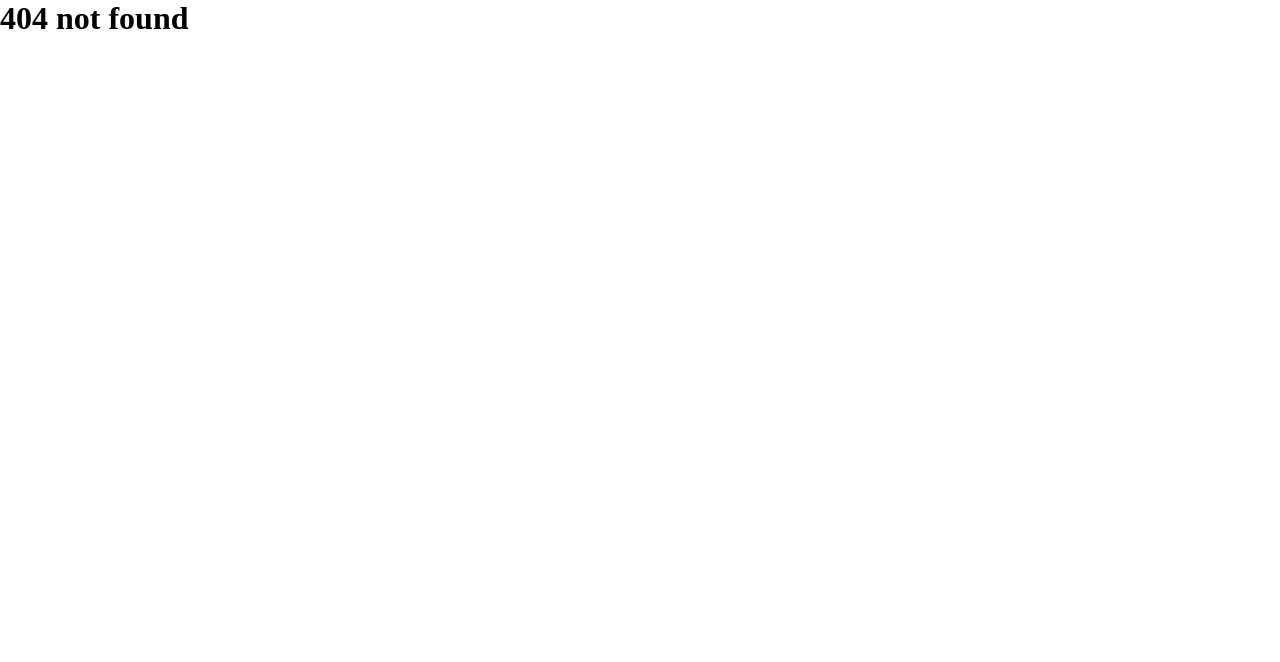
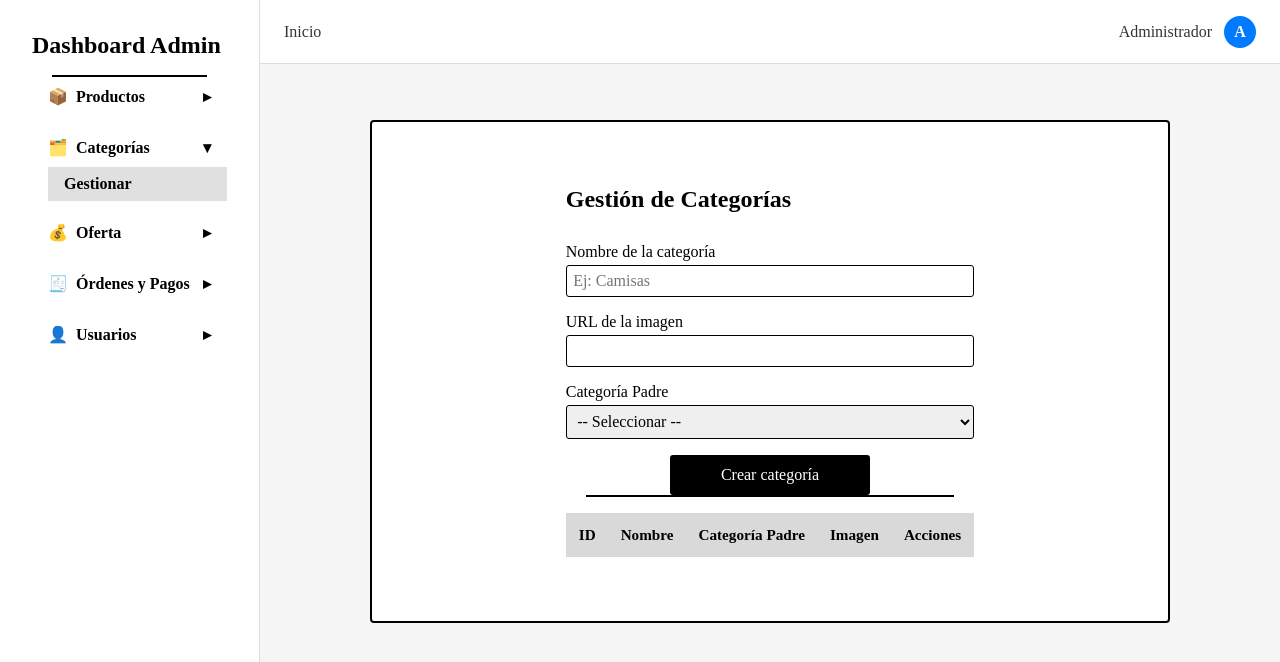
Before and after one commit to MerelesLautaro/Professional-Practice-Project-E-commerce, a React (Vite) app in the folder frontend/: page /categorias/gestionar in a window 1280 px wide. Before the commit this address had no page. Shown: the top 662 px of the page. Built offline with nearby package versions, Linux system fonts and the light colour scheme; a web font is replaced by a local one.

Commit message:
feature: create sidebar and navbar for dashboard admin panel, create componentes for MenuGroup, ItemGroup, Sidebar and NavbarAdmin

```diff
--- a/frontend/src/Router/index.jsx
+++ b/frontend/src/Router/index.jsx
@@ -1,15 +1,27 @@
 import { createBrowserRouter } from "react-router";
 import { RegisterScreen, DashboardScreen } from "../Pages";
 import MainLayout from "../shared/components/layouts/MainLayout";
+import DashboardLayout from "../shared/components/layouts/dashboard/DashboardLayout"
 
 export const Router = createBrowserRouter([
   {
-    path: "/",
-    element:<MainLayout/>,
+    path: '/',
+    element: <MainLayout />,
     children: [
-      { path: "register", element: <RegisterScreen/> },
-      { path: "dash", element: <DashboardScreen/> },
+      { path: 'register', element: <RegisterScreen /> },
     ],
   },
-  { path: "*", element: <h1>404 not found</h1> },
+
+  {
+    path: '/categorias/gestionar',
+    element: <DashboardLayout />,
+    children: [
+      { index: true, element: <DashboardScreen /> },
+    ],
+  },
+
+  {
+    path: '*',
+    element: <h1>404 not found</h1>,
+  },
 ]);
--- /dev/null
+++ b/frontend/src/shared/components/MenuGroup.jsx
@@ -0,0 +1,41 @@
+import React, { useState, useEffect } from 'react';
+import { useLocation } from 'react-router';
+import MenuItem from './MenuItem';
+import '../styles/MenuGroup.css';
+
+const MenuGroup = ({ title, icon, routes }) => {
+  const location = useLocation();
+  const [expanded, setExpanded] = useState(false);
+
+  // Detecta si alguna ruta hija está activa
+  useEffect(() => {
+    const isActive = routes.some(route => location.pathname.startsWith(route.to));
+    if (isActive) {
+      setExpanded(true);
+    }
+  }, [location.pathname, routes]);
+
+  const toggleExpand = () => {
+    setExpanded(prev => !prev);
+  };
+
+  return (
+    <div className="menu-group">
+      <div className="menu-group-header" onClick={toggleExpand}>
+        <span className="menu-group-icon">{icon}</span>
+        <span className="menu-group-title">{title}</span>
+        <span className="menu-group-arrow">{expanded ? '▾' : '▸'}</span>
+      </div>
+
+      {expanded && (
+        <div className="menu-group-items">
+          {routes.map((route, index) => (
+            <MenuItem key={index} to={route.to} label={route.label} />
+          ))}
+        </div>
+      )}
+    </div>
+  );
+};
+
+export default MenuGroup;
--- /dev/null
+++ b/frontend/src/shared/components/MenuItem.jsx
@@ -0,0 +1,18 @@
+import React from 'react';
+import { NavLink } from 'react-router';
+import '../styles/MenuItem.css';
+
+const MenuItem = ({ to, label }) => {
+  return (
+    <NavLink
+      to={to}
+      className={({ isActive }) =>
+        `menu-item ${isActive ? 'active' : ''}`
+      }
+    >
+      {label}
+    </NavLink>
+  );
+};
+
+export default MenuItem;
--- /dev/null
+++ b/frontend/src/shared/components/NavbarAdmin.jsx
@@ -0,0 +1,41 @@
+import React, { useState } from 'react';
+import { NavLink } from 'react-router';
+import '../styles/NavbarAdmin.css';
+
+const NavbarAdmin = () => {
+  const [dropdownOpen, setDropdownOpen] = useState(false);
+
+  const user = {
+    name: 'Administrador',
+  };
+
+  const toggleDropdown = () => setDropdownOpen(prev => !prev);
+
+  const handleLogout = () => {
+    console.log('Cerrar sesión');
+  };
+
+  const getInitial = (name) => name ? name.charAt(0).toUpperCase() : '?';
+
+  return (
+    <nav className="navbar">
+      <div className="navbarLeft">
+        <NavLink to="/dashboard" className="navLink">Inicio</NavLink>
+      </div>
+
+      <div className="navbarRight">
+        <div className="userInfo" onClick={toggleDropdown}>
+          <span className="username">{user.name}</span>
+          <div className="avatar">{getInitial(user.name)}</div>
+          {dropdownOpen && (
+            <div className="dropdown">
+              <button onClick={handleLogout}>Cerrar sesión</button>
+            </div>
+          )}
+        </div>
+      </div>
+    </nav>
+  );
+};
+
+export default NavbarAdmin;
--- /dev/null
+++ b/frontend/src/shared/components/Sidebar.jsx
@@ -0,0 +1,63 @@
+import React from 'react';
+import { FaBars } from 'react-icons/fa';
+import MenuGroup from './MenuGroup';
+import Divider from './Divider'
+
+const Sidebar = () => {
+
+  return (
+    <div className="sidebar-container">
+      <div className="sidebar-header">
+          <h2 className="sidebar-title">Dashboard Admin</h2>
+      </div>
+      <Divider/>
+
+      <nav className="menu-groups">
+        <MenuGroup
+          title="Productos"
+          icon="📦"
+          routes={[
+            { to: '/productos/gestionar', label: 'Gestionar' },
+            { to: '/productos/stock', label: 'Stock' },
+          ]}
+        />
+
+        <MenuGroup
+          title="Categorías"
+          icon="🗂️"
+          routes={[
+            { to: '/categorias/gestionar', label: 'Gestionar' },
+          ]}
+        />
+
+        <MenuGroup
+          title="Oferta"
+          icon="💰"
+          routes={[
+            { to: '/oferta/gestionar', label: 'Gestionar' },
+          ]}
+        />
+
+        <MenuGroup
+          title="Órdenes y Pagos"
+          icon="🧾"
+          routes={[
+            { to: '/ordenes', label: 'Órdenes' },
+          ]}
+        />
+
+        <MenuGroup
+          title="Usuarios"
+          icon="👤"
+          routes={[
+            { to: '/usuarios/nuevo', label: 'Nuevo Usuario' },
+            { to: '/usuarios', label: 'Ver Usuarios' },
+            { to: '/usuarios/roles', label: 'Gestionar Roles' },
+          ]}
+        />
+      </nav>
+    </div>
+  );
+};
+
+export default Sidebar;
--- /dev/null
+++ b/frontend/src/shared/components/layouts/dashboard/DashboardLayout.jsx
@@ -0,0 +1,22 @@
+import React from 'react';
+import { Outlet } from 'react-router';
+import Sidebar from '../../Sidebar';
+import NavbarAdmin from '../../NavbarAdmin';
+import '../../../styles/DashboardLayout.css';
+
+const DashboardLayout = () => {
+  return (
+    <div className="dashboard-layout">
+      <Sidebar />
+
+      <div className="main-content">
+        <NavbarAdmin />
+        <main className="dashboard-content">
+          <Outlet />
+        </main>
+      </div>
+    </div>
+  );
+};
+
+export default DashboardLayout;
--- /dev/null
+++ b/frontend/src/shared/styles/DashboardLayout.css
@@ -0,0 +1,24 @@
+.dashboard-layout {
+  display: flex;
+  height: 100vh;
+  overflow: hidden;
+}
+
+.sidebar {
+  width: 260px;
+  background-color: #fff;
+  border-right: 1px solid #ddd;
+  transition: width 0.3s ease;
+  overflow-y: auto;
+}
+
+.sidebar.collapsed {
+  width: 70px;
+}
+
+.dashboard-content {
+  flex: 1;
+  padding: 24px;
+  background-color: #f5f5f5;
+  overflow-y: auto;
+}
--- /dev/null
+++ b/frontend/src/shared/styles/MenuGroup.css
@@ -0,0 +1,57 @@
+.menu-group {
+  margin-bottom: 12px;
+}
+
+.menu-group-header {
+  display: flex;
+  align-items: center;
+  cursor: pointer;
+  padding: 10px 16px;
+  background-color: #fff;
+  font-weight: bold;
+  user-select: none;
+  transition: background 0.2s ease;
+}
+
+.menu-group-header:hover {
+  background-color: #ececec;
+}
+
+.menu-group-icon {
+  margin-right: 8px;
+}
+
+.menu-group-arrow {
+  margin-left: auto;
+}
+
+.menu-group-items {
+  padding-left: 16px;
+}
+
+.header-container {
+  display: flex;
+  justify-content: space-between;
+  align-items: center;
+  width: 100%;
+  margin-bottom: 1rem;
+}
+
+.collapse-btn button {
+  color: #ffffff;
+  border: none;
+  width: 40px;
+  height: 40px;
+  font-size: 1rem;
+  border-radius: 3px;
+  margin: 0;
+  display: inline-block;
+}
+
+.sidebar-container {
+  padding: 2rem;
+}
+
+.sidebar-title {
+  margin-bottom: 1rem;
+}
--- /dev/null
+++ b/frontend/src/shared/styles/MenuItem.css
@@ -0,0 +1,17 @@
+.menu-item {
+  padding: 8px 16px;
+  display: block;
+  color: #333;
+  text-decoration: none;
+  transition: background 0.2s ease;
+}
+
+.menu-item:hover {
+  background-color: #f0f0f0;
+}
+
+.menu-item.active {
+  font-weight: bold;
+  background-color: #e0e0e0;
+  color: #000;
+}
--- /dev/null
+++ b/frontend/src/shared/styles/NavbarAdmin.css
@@ -0,0 +1,104 @@
+.navbar {
+  display: flex;
+  justify-content: space-between;
+  align-items: center;
+  background-color: #ffffff;
+  padding: 12px 24px;
+  border-bottom: 1px solid #ddd;
+  height: 64px;
+}
+
+.navbarLeft {
+  display: flex;
+  gap: 16px;
+}
+
+.navLink {
+  color: #333;
+  text-decoration: none;
+  font-weight: 500;
+  transition: color 0.2s ease;
+}
+
+.navLink:hover {
+  color: #007bff;
+}
+
+.navbarRight {
+  position: relative;
+}
+
+.userInfo {
+  display: flex;
+  align-items: center;
+  gap: 12px;
+  cursor: pointer;
+}
+
+.username {
+  color: #333;
+  font-weight: 500;
+}
+
+.avatar {
+  background-color: #007bff;
+  color: white;
+  width: 32px;
+  height: 32px;
+  border-radius: 50%;
+  display: flex;
+  align-items: center;
+  justify-content: center;
+  font-weight: bold;
+}
+
+.dropdown {
+  position: absolute;
+  top: 48px;
+  right: 0;
+  background-color: white;
+  border: 1px solid #ccc;
+  padding: 8px 12px;
+  border-radius: 4px;
+  box-shadow: 0 2px 8px rgba(0, 0, 0, 0.1);
+}
+
+.dropdown button {
+  background: none;
+  border: none;
+  color: #333;
+  cursor: pointer;
+  font-size: 14px;
+}
+
+.dropdown button:hover {
+  color: #007bff;
+}
+
+.dashboard-layout {
+  display: flex;
+  height: 100vh;
+  overflow: hidden;
+}
+
+.sidebar-container {
+  width: 260px;
+  background-color: #fff;
+  border-right: 1px solid #ddd;
+  overflow-y: auto;
+}
+
+.main-content {
+  flex: 1;
+  display: flex;
+  flex-direction: column;
+  height: 100vh;
+  overflow: hidden;
+}
+
+.dashboard-content {
+  flex: 1;
+  padding: 24px;
+  background-color: #f5f5f5;
+  overflow-y: auto;
+}
```
